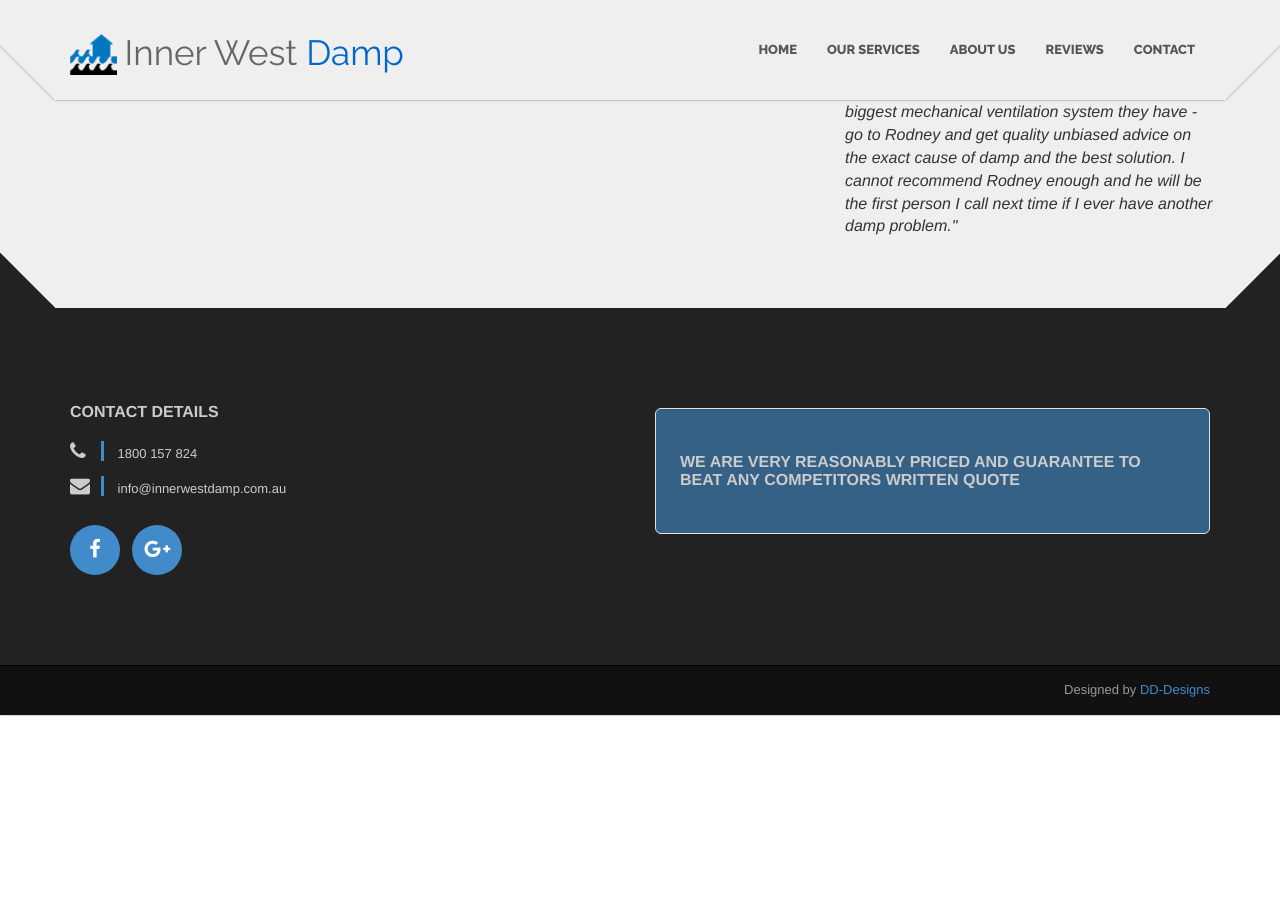
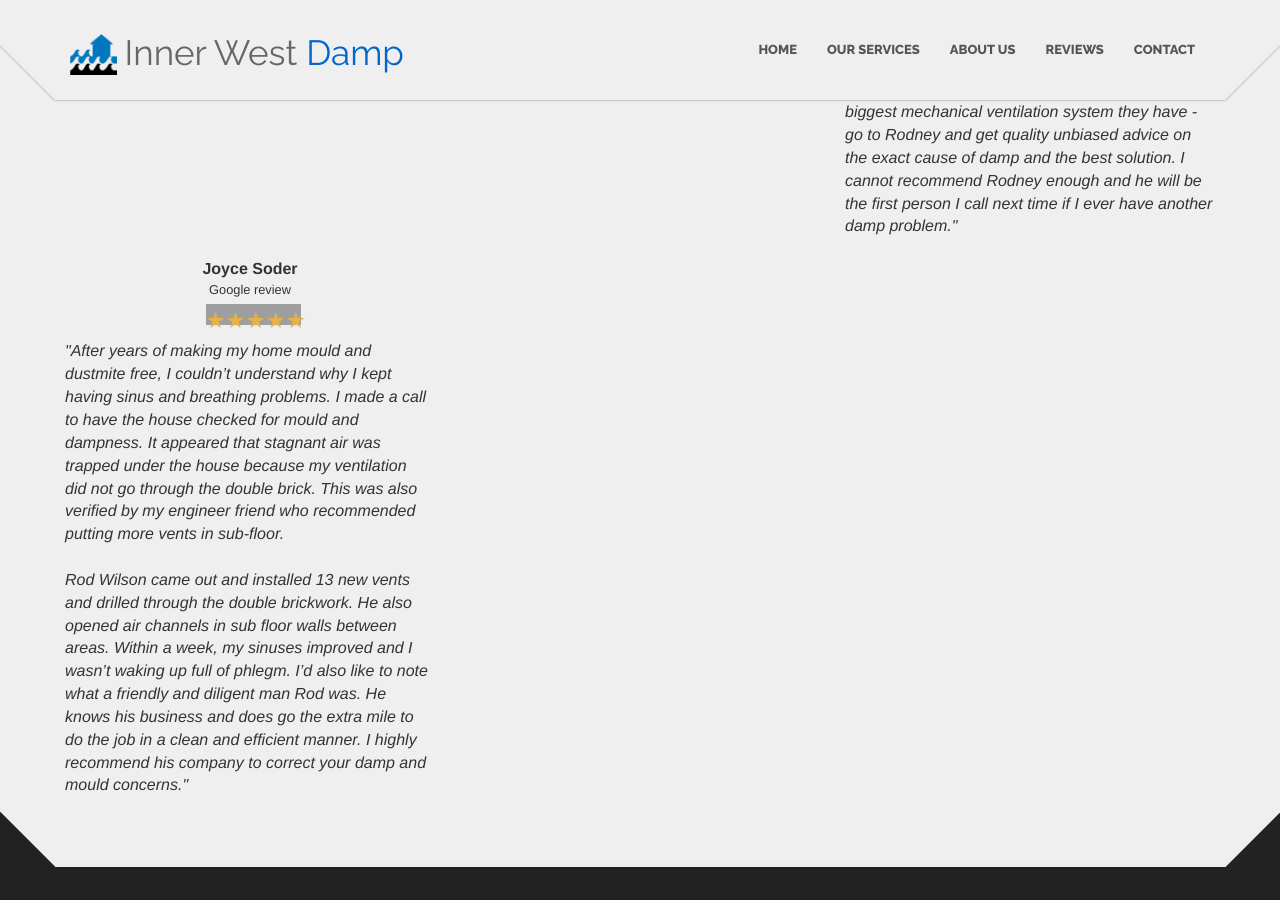
Before and after one commit to innerwestdamp/innerwestdamp.github.io, a Jekyll site: the page built from reviews.html, in a window 1280 px wide and 900 px high, scrolled down 977 px. Built offline with Jekyll 4.4.1, drawn with Linux system fonts in a browser that asks for light colours; nearby versions of some CDN libraries; library files that are not in the unit come from our copies; before the commit the page ends 1692 px from its top, so only the background shows below that; grey boxes are pictures that could not be loaded.

Commit message:
new review added

```diff
--- a/reviews.html
+++ b/reviews.html
@@ -87,5 +87,18 @@ title: Inner West Damp | Reviews
 			</div>
 		</div>
 	</div>
+	<div class="row">
+		<div class="col-sm-12 col-md-4 text-center review">
+			<strong class="reviewer">Joyce Soder</strong>
+			<div class="googlereview font-weight-light">Google review</div>
+			<p class="rating">
+				<span id="star">&#9733;</span><span id="star">&#9733;</span><span id="star">&#9733;</span><span id="star">&#9733;</span><span id="star">&#9733;</span>
+			</p>
+			<br>
+			<div class="text-left">
+				<em>"After years of making my home mould and dustmite free, I couldn’t understand why I kept having sinus and breathing problems. I made a call to have the house checked for mould and dampness. It appeared that stagnant air was trapped under the house because my ventilation  did not go through the double brick. This was also verified by my engineer friend who recommended putting more vents in sub-floor.<br><br>Rod Wilson came out and installed 13 new vents and drilled through the double brickwork. He also opened air channels in sub floor walls between areas. Within a week, my sinuses improved and I wasn’t waking up full of phlegm. I’d also like to note what a friendly and diligent man Rod was. He knows his business and does go the extra mile to do the job in a clean and efficient manner. I highly recommend his company to correct your damp and mould concerns."</em>
+			</div>
+		</div>
+	</div>
  </div>
 </section>
```
Also changed, not shown: 1 other file.
